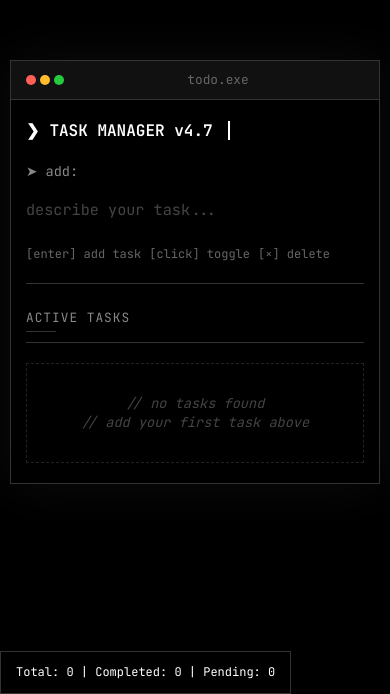
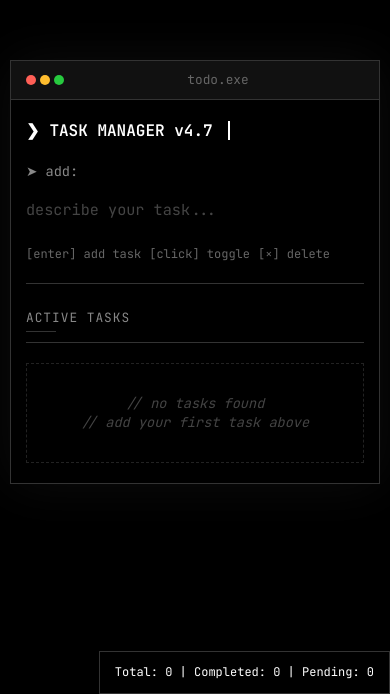
Before and after one commit to Frozen-47/To-do, a plain HTML site: page index.html in a window 390 px wide. Shown: the part 150-844 px from the top of the page. Drawn offline with Linux system fonts and the light colour scheme.

Commit message:
Refactor .stats class for responsive design
Removed max-width and adjusted positioning for .stats class.

```diff
--- a/styles.css
+++ b/styles.css
@@ -269,7 +269,6 @@ body {
 
 .stats {
     width: auto;
-    max-width: 700px;
     background: rgba(0, 0, 0, 0.8);
     border: 1px solid #333;
     padding: 15px 20px;
@@ -280,7 +279,7 @@ body {
     margin-top: 20px;
     position: fixed;
     bottom: 0;
-    left: 0;
+    right: 0;
 }
 
 .empty-message {
@@ -423,8 +422,7 @@ body {
         margin-top: 15px;
         padding: 12px 15px;
         font-size: 0.75rem;
-        max-width: calc(100% - 20px);
-        left: 0;
+        right: 0;
     }
 
     .empty-message {
```
